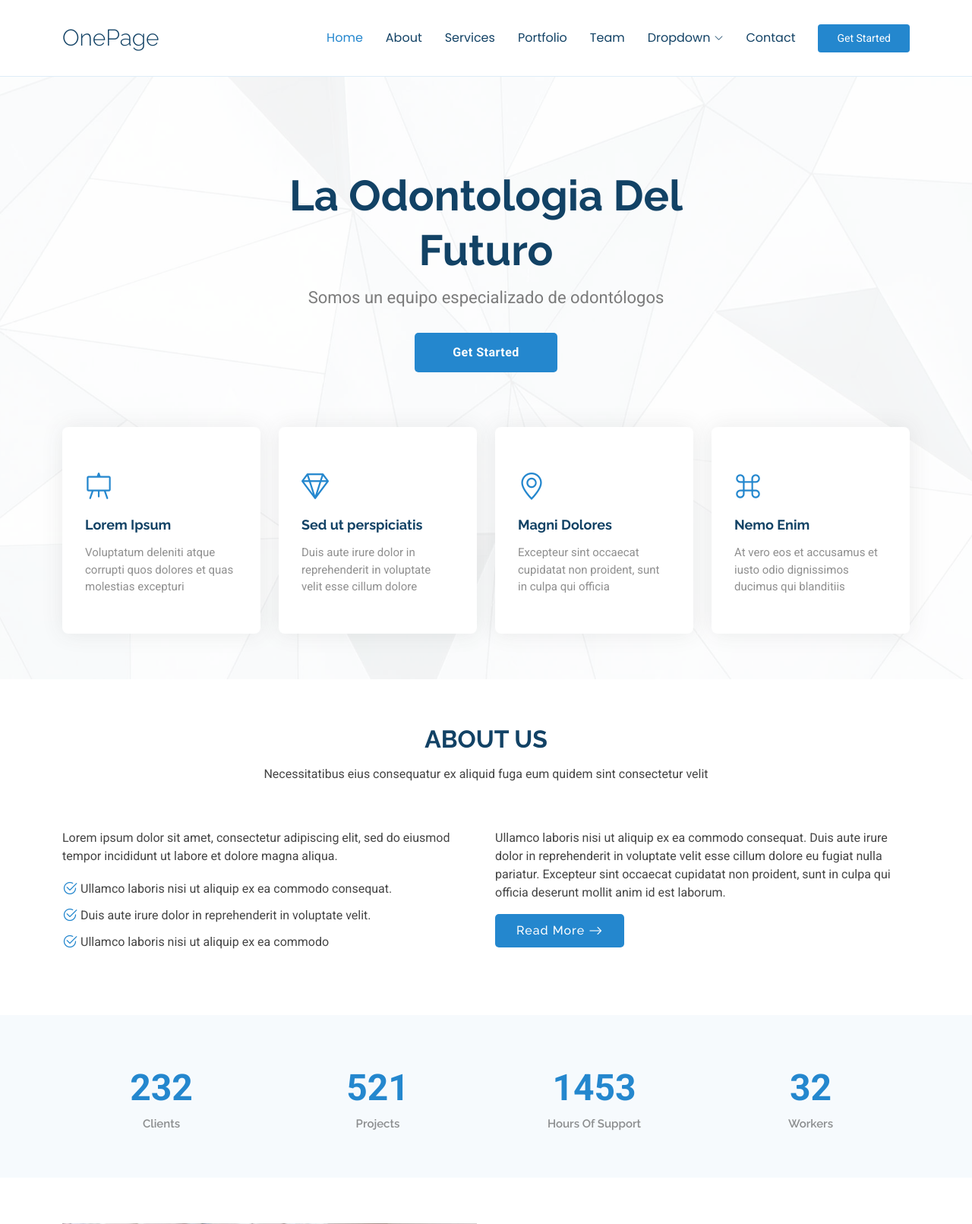
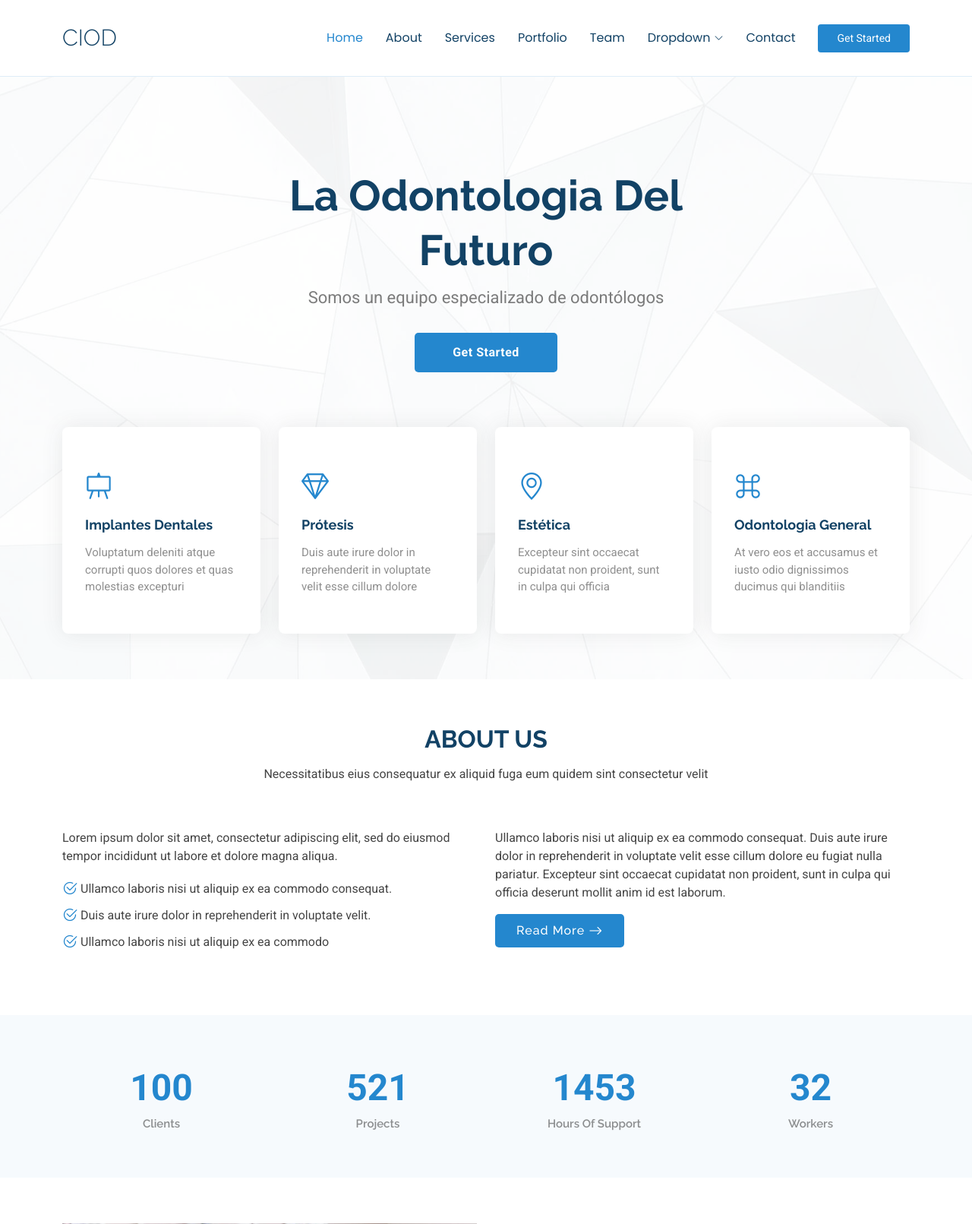
Before and after one commit to Fedutex/CIOD, a Django app: page / in a window 1280 px wide. Shown: the top 1611 px of the page at 76% size. Run offline with Django 5.2, Linux system fonts and the light colour scheme; some libraries are stand-ins or nearby versions.

Commit message:
nuevos cambios

```diff
--- a/consultorio/templates/consultorio/home.html
+++ b/consultorio/templates/consultorio/home.html
@@ -34,10 +34,10 @@
   <header id="header" class="header d-flex align-items-center sticky-top">
     <div class="container-fluid container-xl position-relative d-flex align-items-center">
 
-      <a href="index.html" class="logo d-flex align-items-center me-auto">
+      <a href="{% url 'consultorio' %}" class="logo d-flex align-items-center me-auto">
         <!-- Uncomment the line below if you also wish to use an image logo -->
         <!-- <img src="assets/img/logo.png" alt=""> -->
-        <h1 class="sitename">OnePage</h1>
+        <h1 class="sitename">CIOD</h1>
       </a>
 
       <nav id="navmenu" class="navmenu">
@@ -99,7 +99,7 @@
           <div class="col-md-6 col-lg-3" data-aos="zoom-out" data-aos-delay="100">
             <div class="icon-box">
               <div class="icon"><i class="bi bi-easel"></i></div>
-              <h4 class="title"><a href="">Lorem Ipsum</a></h4>
+              <h4 class="title"><a href="">Implantes Dentales</a></h4>
               <p class="description">Voluptatum deleniti atque corrupti quos dolores et quas molestias excepturi</p>
             </div>
           </div><!--End Icon Box -->
@@ -107,7 +107,7 @@
           <div class="col-md-6 col-lg-3" data-aos="zoom-out" data-aos-delay="200">
             <div class="icon-box">
               <div class="icon"><i class="bi bi-gem"></i></div>
-              <h4 class="title"><a href="">Sed ut perspiciatis</a></h4>
+              <h4 class="title"><a href="">Prótesis</a></h4>
               <p class="description">Duis aute irure dolor in reprehenderit in voluptate velit esse cillum dolore</p>
             </div>
           </div><!--End Icon Box -->
@@ -115,7 +115,7 @@
           <div class="col-md-6 col-lg-3" data-aos="zoom-out" data-aos-delay="300">
             <div class="icon-box">
               <div class="icon"><i class="bi bi-geo-alt"></i></div>
-              <h4 class="title"><a href="">Magni Dolores</a></h4>
+              <h4 class="title"><a href="">Estética</a></h4>
               <p class="description">Excepteur sint occaecat cupidatat non proident, sunt in culpa qui officia</p>
             </div>
           </div><!--End Icon Box -->
@@ -123,7 +123,7 @@
           <div class="col-md-6 col-lg-3" data-aos="zoom-out" data-aos-delay="400">
             <div class="icon-box">
               <div class="icon"><i class="bi bi-command"></i></div>
-              <h4 class="title"><a href="">Nemo Enim</a></h4>
+              <h4 class="title"><a href="">Odontologia General</a></h4>
               <p class="description">At vero eos et accusamus et iusto odio dignissimos ducimus qui blanditiis</p>
             </div>
           </div><!--End Icon Box -->
@@ -178,7 +178,7 @@
 
           <div class="col-lg-3 col-md-6">
             <div class="stats-item text-center w-100 h-100">
-              <span data-purecounter-start="0" data-purecounter-end="232" data-purecounter-duration="1" class="purecounter"></span>
+              <span data-purecounter-start="0" data-purecounter-end="100" data-purecounter-duration="1" class="purecounter"></span>
               <p>Clients</p>
             </div>
           </div><!-- End Stats Item -->
@@ -875,14 +875,14 @@
 
       <!-- Section Title -->
       <div class="container section-title" data-aos="fade-up">
-        <h2>Contact</h2>
-        <p>Necessitatibus eius consequatur ex aliquid fuga eum quidem sint consectetur velit</p>
+        <h2>Contacto</h2>
+        <p></p>
       </div><!-- End Section Title -->
 
       <div class="container" data-aos="fade-up" data-aos-delay="100">
 
         <div class="mb-4" data-aos="fade-up" data-aos-delay="200">
-          <iframe style="border:0; width: 100%; height: 270px;" src="https://www.google.com/maps/embed?pb=!1m14!1m8!1m3!1d48389.78314118045!2d-74.006138!3d40.710059!3m2!1i1024!2i768!4f13.1!3m3!1m2!1s0x89c25a22a3bda30d%3A0xb89d1fe6bc499443!2sDowntown%20Conference%20Center!5e0!3m2!1sen!2sus!4v1676961268712!5m2!1sen!2sus" frameborder="0" allowfullscreen="" loading="lazy" referrerpolicy="no-referrer-when-downgrade"></iframe>
+          <iframe style="border:0; width: 100%; height: 270px;" src="https://www.google.com/maps/embed?pb=!1m18!1m12!1m3!1d1676.9450114888062!2d-64.1887763!3d-31.4173398!2m3!1f0!2f0!3f0!3m2!1i1024!2i768!4f13.1!3m3!1m2!1s0x94329978f8e1277f%3A0x61b8f695c8a14d51!2sIndependencia%20644%2C%20X5000%20C%C3%B3rdoba%2C%20Argentina!5e0!3m2!1sen!2sus!4v1676961268712!5m2!1sen!2sus" frameborder="0" allowfullscreen="" loading="lazy" referrerpolicy="no-referrer-when-downgrade"></iframe>
         </div><!-- End Google Maps -->
 
         <div class="row gy-4">
@@ -891,23 +891,23 @@
             <div class="info-item d-flex" data-aos="fade-up" data-aos-delay="300">
               <i class="bi bi-geo-alt flex-shrink-0"></i>
               <div>
-                <h3>Address</h3>
-                <p>A108 Adam Street, New York, NY 535022</p>
+                <h3>Dirección</h3>
+                <p>Independecia 644 Piso 6 'A'</p>
               </div>
             </div><!-- End Info Item -->
 
             <div class="info-item d-flex" data-aos="fade-up" data-aos-delay="400">
               <i class="bi bi-telephone flex-shrink-0"></i>
               <div>
-                <h3>Call Us</h3>
-                <p>+1 5589 55488 55</p>
+                <h3>Teléfono</h3>
+                <p>3515517244</p>
               </div>
             </div><!-- End Info Item -->
 
             <div class="info-item d-flex" data-aos="fade-up" data-aos-delay="500">
               <i class="bi bi-envelope flex-shrink-0"></i>
               <div>
-                <h3>Email Us</h3>
+                <h3>Email</h3>
                 <p>info@example.com</p>
               </div>
             </div><!-- End Info Item -->
@@ -959,14 +959,14 @@
     <div class="container footer-top">
       <div class="row gy-4">
         <div class="col-lg-5 col-md-12 footer-about">
-          <a href="index.html" class="logo d-flex align-items-center">
-            <span class="sitename">OnePage</span>
+          <a href="{% url 'consultorio' %}" class="logo d-flex align-items-center">
+            <span class="sitename">CIOD</span>
           </a>
           <p>Cras fermentum odio eu feugiat lide par naso tierra. Justo eget nada terra videa magna derita valies darta donna mare fermentum iaculis eu non diam phasellus.</p>
           <div class="social-links d-flex mt-4">
             <a href=""><i class="bi bi-twitter-x"></i></a>
             <a href=""><i class="bi bi-facebook"></i></a>
-            <a href=""><i class="bi bi-instagram"></i></a>
+            <a href="https://www.instagram.com/ciod_odontologia/"><i class="bi bi-instagram"></i></a>
             <a href=""><i class="bi bi-linkedin"></i></a>
           </div>
         </div>
```
